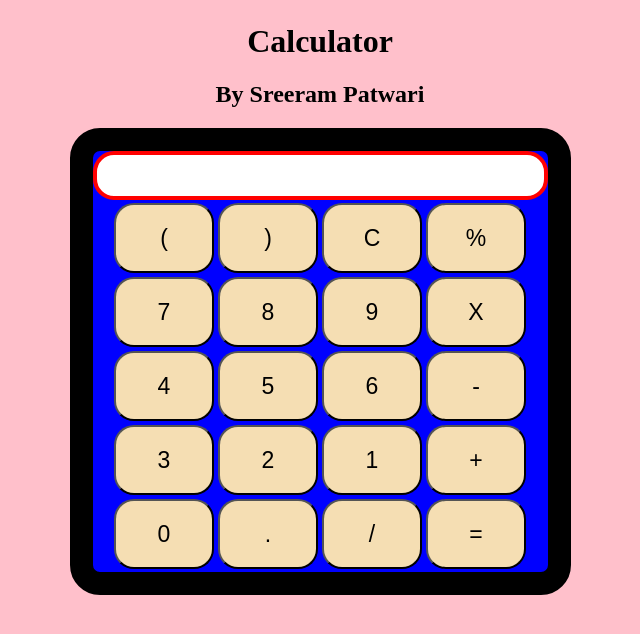
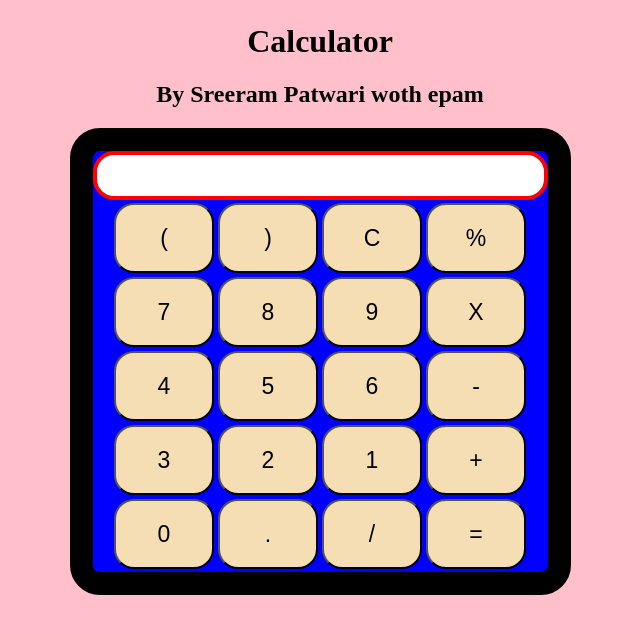
Before and after one commit to patwari-ram/sreeram-s-calci, a plain HTML site: page index.html in a window 1280 px wide. Shown: the whole page, without its empty margins (320-960 px from the left). Drawn offline with Linux system fonts and the light colour scheme.

Commit message:
Update index.html

```diff
--- a/index.html
+++ b/index.html
@@ -11,7 +11,7 @@
     <body style="background-color:pink;">
     <div class="container">
         <h1>Calculator</h1>
-        <h2>By Sreeram Patwari</h2>
+        <h2>By Sreeram Patwari woth epam</h2>
 
         <div class="Calculator">
             <input type="text" name="screen" id="screen">
```
